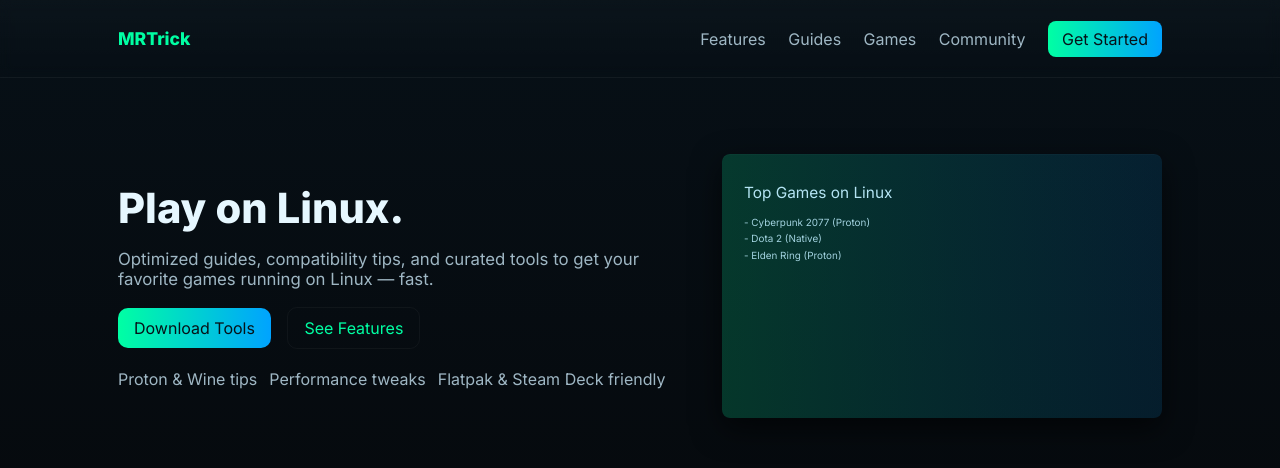
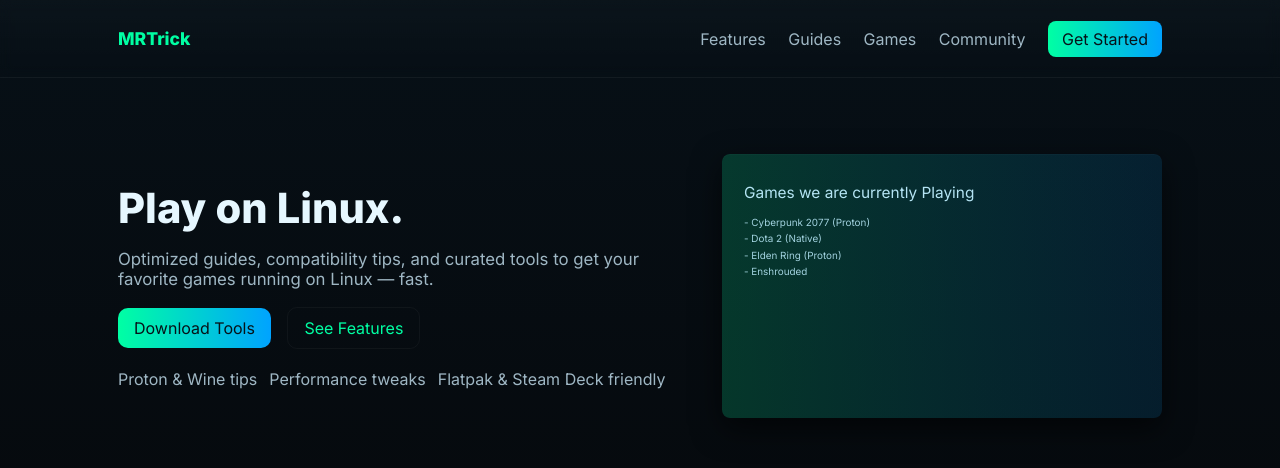
Before and after one commit to mrtrick37/mrtrick, a plain HTML site: page index.html in a window 1280 px wide. Shown: the top 468 px of the page. Drawn offline with Linux system fonts and the light colour scheme.

Commit message:
Update games section title and add Enshrouded link

```diff
--- a/index.html
+++ b/index.html
@@ -52,10 +52,13 @@
                 </defs>
                 <rect width="800" height="480" rx="12" fill="url(#g)"/>
                 <g fill="#bfefff" opacity="0.95" font-family="Inter, system-ui, sans-serif">
-                  <text x="40" y="80" font-size="28">Top Games on Linux</text>
+                  <text x="40" y="80" font-size="28">Games we are currently Playing</text>
                   <text x="40" y="130" font-size="18" opacity="0.9">- Cyberpunk 2077 (Proton)</text>
                   <text x="40" y="160" font-size="18" opacity="0.9">- Dota 2 (Native)</text>
                   <text x="40" y="190" font-size="18" opacity="0.9">- Elden Ring (Proton)</text>
+                  <a href="https://store.steampowered.com/search/?term=Enshrouded" target="_blank" rel="noopener">
+                    <text x="40" y="220" font-size="18" opacity="0.9">- Enshrouded</text>
+                  </a>
                 </g>
               </svg>
             </div>
```
